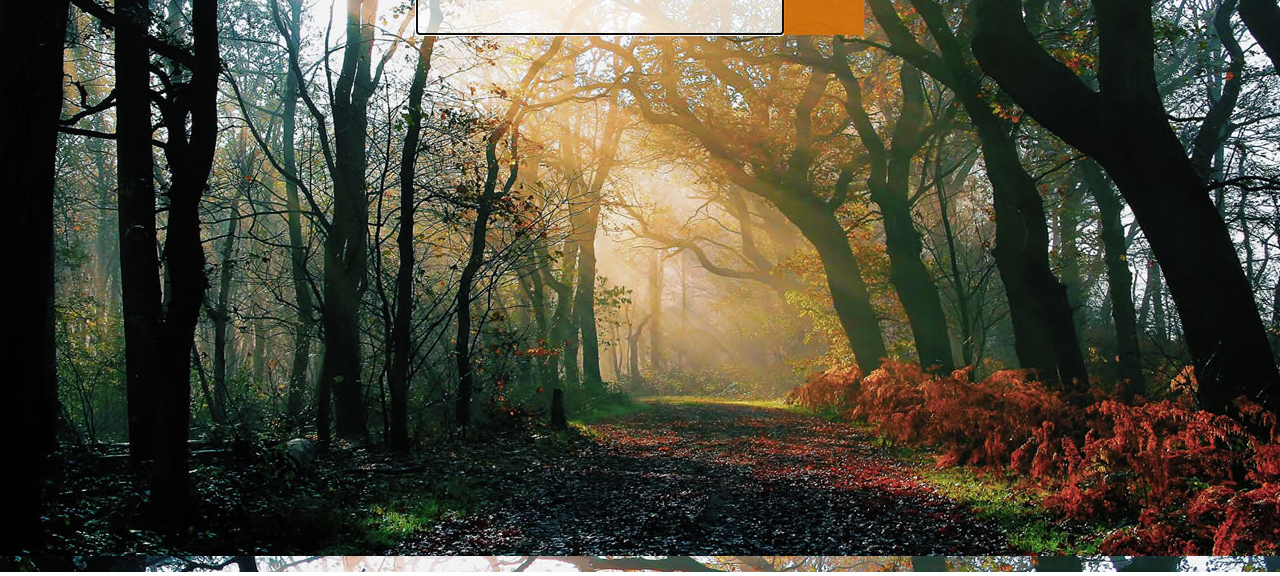
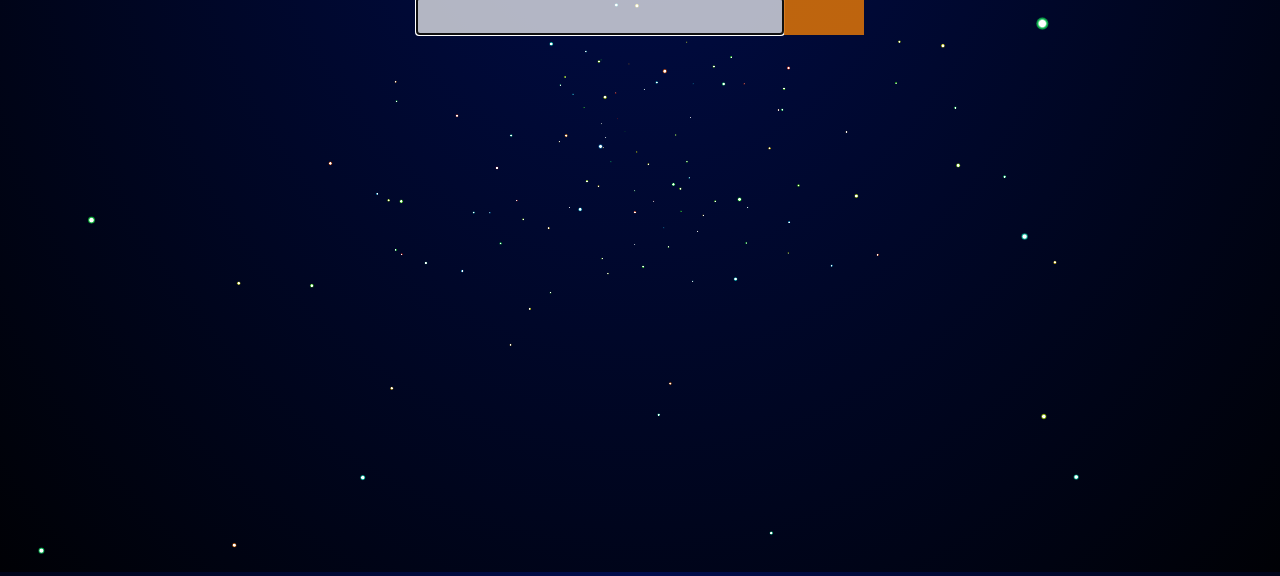
Before and after one commit to baicang007/baicang007.github.io, a plain HTML site: page index.html in a window 1280 px wide. Shown: the part 228-804 px from the top of the page. Drawn offline with Linux system fonts and the light colour scheme.

Commit message:
Add files via upload

```diff
--- a/index.html
+++ b/index.html
@@ -1,4 +1,5 @@
 <!DOCTYPE html>
+
 <html lang="en">
 
 <head>
@@ -6,7 +7,7 @@
     <meta name="viewport" content="width=device-width, initial-scale=1.0">
     <meta http-equiv="X-UA-Compatible" content="ie=edge">
     <link rel="stylesheet" href="style.css">
-    <title>我的主页</title>
+    <title>我的主页——>赞军</title>
     <script>
         function baidu() {
             var ssnr = document.getElementById("q").value
@@ -17,26 +18,42 @@
                 window.open(ssnr);
             }
         }
+        // 按回车执行搜索函数
         document.onkeydown = function(event) {
-            var e = event || window.event || arguments.callee.caller.arguments[0];
-            if (e && e.keyCode == 13) {
-                baidu()
+                var e = event || window.event || arguments.callee.caller.arguments[0];
+                if (e && e.keyCode == 13) {
+                    baidu()
+                }
             }
-        }
-        setInterval("cg.innerHTML=new Date().toLocaleString()", 1000);
+            // 每隔一秒刷新时间
+        setInterval("cg.innerHTML=new Date().toLocaleString()", 2000);
     </script>
 </head>
 
 <body>
-    <div id="zwz"></div>
+
+    <div class="zwz" style="height: 130px;"></div>
+    <!-- 上面占位的盒子 -->
     <div class="div-sjk">
-        <div id="cg"></div>
+        <div id="cg">昨天这时候是几点？</div>
     </div>
-    <div id="jg" style="height: 50px;"></div>
+
+    <!-- 上面是显示时间的盒子 -->
+    <div class="zwz" style="height: 50px;"></div>
+    <!-- 上面又一个占位盒子 -->
     <div class="div-ssk">
         <input type="text" id="q" autofocus="autofocus">
         <a id="a-ssj" href="javascript:baidu()"></a>
     </div>
+    <!-- 上面是搜索的盒子 -->
+
+    <div style=" width: 100%; height: 100%; position: absolute; z-index: -1; top: 0PX; ">
+        <canvas id="canv"></canvas>
+    </div>
+    <!-- 上面是显示星空的盒子 -->
+    <script src="xkbj.js"></script>
+    <!-- 上面引入实现星空背景的外部函数 -->
+
 </body>
 
 </html>
--- a/style.css
+++ b/style.css
@@ -13,16 +13,17 @@
 
 html {
     height: 100%;
+    background-image: -webkit-radial-gradient(ellipse farthest-corner at center top, #000d4d 0%, #000105 100%);
+    background-image: radial-gradient(ellipse farthest-corner at center top, #000d4d 0%, #000105 100%);
+    cursor: move;
 }
 
 body {
     height: 100%;
-    background-image: url("images/221923120818963975.jpg");
-}
-
-#zwz {
     width: 100%;
-    height: 130px;
+    margin: 0;
+    overflow: hidden;
+    /* background-image: url("images/221923120818963975.jpg"); */
 }
 
 .div-sjk {
@@ -38,12 +39,12 @@ body {
 #cg {
     width: 300px;
     height: 45px;
+    border-radius: 3%;
     font-size: 30px;
     text-align: center;
     color: rgb(233, 233, 233);
-    background-color: rgba(2, 2, 2, 0.8);
-    box-shadow: rgb(231, 211, 183) 0 0 35px;
-    /* background-color: cadetblue; */
+    background-color: rgba(8, 8, 8, 0.8);
+    box-shadow: rgb(13, 113, 123) 0 0 35px;
 }
 
 .div-ssk {
--- /dev/null
+++ b/xkbj.js
@@ -0,0 +1,327 @@
+// <canvas id="canv" width="100%" height="100%"></canvas>;这行放在body里。
+var num = 200;
+var w = window.innerWidth;
+var h = window.innerHeight;
+var max = 100;
+var _x = 0;
+var _y = 0;
+var _z = 150;
+var dtr = function(d) {
+    return d * Math.PI / 180;
+};
+
+var rnd = function() {
+    return Math.sin(Math.floor(Math.random() * 360) * Math.PI / 180);
+};
+var dist = function(p1, p2, p3) {
+    return Math.sqrt(Math.pow(p2.x - p1.x, 2) + Math.pow(p2.y - p1.y, 2) + Math.pow(p2.z - p1.z, 2));
+};
+
+var cam = {
+    obj: {
+        x: _x,
+        y: _y,
+        z: _z
+    },
+    dest: {
+        x: 0,
+        y: 0,
+        z: 1
+    },
+    dist: {
+        x: 0,
+        y: 0,
+        z: 200
+    },
+    ang: {
+        cplane: 0,
+        splane: 0,
+        ctheta: 0,
+        stheta: 0
+    },
+    zoom: 1,
+    disp: {
+        x: w / 2,
+        y: h / 2,
+        z: 0
+    },
+    upd: function() {
+        cam.dist.x = cam.dest.x - cam.obj.x;
+        cam.dist.y = cam.dest.y - cam.obj.y;
+        cam.dist.z = cam.dest.z - cam.obj.z;
+        cam.ang.cplane = -cam.dist.z / Math.sqrt(cam.dist.x * cam.dist.x + cam.dist.z * cam.dist.z);
+        cam.ang.splane = cam.dist.x / Math.sqrt(cam.dist.x * cam.dist.x + cam.dist.z * cam.dist.z);
+        cam.ang.ctheta = Math.sqrt(cam.dist.x * cam.dist.x + cam.dist.z * cam.dist.z) / Math.sqrt(cam.dist.x * cam.dist.x + cam.dist.y * cam.dist.y + cam.dist.z * cam.dist.z);
+        cam.ang.stheta = -cam.dist.y / Math.sqrt(cam.dist.x * cam.dist.x + cam.dist.y * cam.dist.y + cam.dist.z * cam.dist.z);
+    }
+};
+
+var trans = {
+    parts: {
+        sz: function(p, sz) {
+            return {
+                x: p.x * sz.x,
+                y: p.y * sz.y,
+                z: p.z * sz.z
+            };
+        },
+        rot: {
+            x: function(p, rot) {
+                return {
+                    x: p.x,
+                    y: p.y * Math.cos(dtr(rot.x)) - p.z * Math.sin(dtr(rot.x)),
+                    z: p.y * Math.sin(dtr(rot.x)) + p.z * Math.cos(dtr(rot.x))
+                };
+            },
+            y: function(p, rot) {
+                return {
+                    x: p.x * Math.cos(dtr(rot.y)) + p.z * Math.sin(dtr(rot.y)),
+                    y: p.y,
+                    z: -p.x * Math.sin(dtr(rot.y)) + p.z * Math.cos(dtr(rot.y))
+                };
+            },
+            z: function(p, rot) {
+                return {
+                    x: p.x * Math.cos(dtr(rot.z)) - p.y * Math.sin(dtr(rot.z)),
+                    y: p.x * Math.sin(dtr(rot.z)) + p.y * Math.cos(dtr(rot.z)),
+                    z: p.z
+                };
+            }
+        },
+        pos: function(p, pos) {
+            return {
+                x: p.x + pos.x,
+                y: p.y + pos.y,
+                z: p.z + pos.z
+            };
+        }
+    },
+    pov: {
+        plane: function(p) {
+            return {
+                x: p.x * cam.ang.cplane + p.z * cam.ang.splane,
+                y: p.y,
+                z: p.x * -cam.ang.splane + p.z * cam.ang.cplane
+            };
+        },
+        theta: function(p) {
+            return {
+                x: p.x,
+                y: p.y * cam.ang.ctheta - p.z * cam.ang.stheta,
+                z: p.y * cam.ang.stheta + p.z * cam.ang.ctheta
+            };
+        },
+        set: function(p) {
+            return {
+                x: p.x - cam.obj.x,
+                y: p.y - cam.obj.y,
+                z: p.z - cam.obj.z
+            };
+        }
+    },
+    persp: function(p) {
+        return {
+            x: p.x * cam.dist.z / p.z * cam.zoom,
+            y: p.y * cam.dist.z / p.z * cam.zoom,
+            z: p.z * cam.zoom,
+            p: cam.dist.z / p.z
+        };
+    },
+    disp: function(p, disp) {
+        return {
+            x: p.x + disp.x,
+            y: -p.y + disp.y,
+            z: p.z + disp.z,
+            p: p.p
+        };
+    },
+    steps: function(_obj_, sz, rot, pos, disp) {
+        var _args = trans.parts.sz(_obj_, sz);
+        _args = trans.parts.rot.x(_args, rot);
+        _args = trans.parts.rot.y(_args, rot);
+        _args = trans.parts.rot.z(_args, rot);
+        _args = trans.parts.pos(_args, pos);
+        _args = trans.pov.plane(_args);
+        _args = trans.pov.theta(_args);
+        _args = trans.pov.set(_args);
+        _args = trans.persp(_args);
+        _args = trans.disp(_args, disp);
+        return _args;
+    }
+};
+
+(function() {
+    "use strict";
+    var threeD = function(param) {
+        this.transIn = {};
+        this.transOut = {};
+        this.transIn.vtx = (param.vtx);
+        this.transIn.sz = (param.sz);
+        this.transIn.rot = (param.rot);
+        this.transIn.pos = (param.pos);
+    };
+
+    threeD.prototype.vupd = function() {
+        this.transOut = trans.steps(
+
+            this.transIn.vtx,
+            this.transIn.sz,
+            this.transIn.rot,
+            this.transIn.pos,
+            cam.disp
+        );
+    };
+
+    var Build = function() {
+        this.vel = 0.04;
+        this.lim = 360;
+        this.diff = 200;
+        this.initPos = 100;
+        this.toX = _x;
+        this.toY = _y;
+        this.go();
+    };
+
+    Build.prototype.go = function() {
+        this.canvas = document.getElementById("canv");
+        this.canvas.width = window.innerWidth;
+        this.canvas.height = window.innerHeight;
+        this.$ = canv.getContext("2d");
+        this.$.globalCompositeOperation = 'source-over';
+        this.varr = [];
+        this.dist = [];
+        this.calc = [];
+
+        for (var i = 0, len = num; i < len; i++) {
+            this.add();
+        }
+
+        this.rotObj = {
+            x: 0,
+            y: 0,
+            z: 0
+        };
+        this.objSz = {
+            x: w / 5,
+            y: h / 5,
+            z: w / 5
+        };
+    };
+
+    Build.prototype.add = function() {
+        this.varr.push(new threeD({
+            vtx: {
+                x: rnd(),
+                y: rnd(),
+                z: rnd()
+            },
+            sz: {
+                x: 0,
+                y: 0,
+                z: 0
+            },
+            rot: {
+                x: 20,
+                y: -20,
+                z: 0
+            },
+            pos: {
+                x: this.diff * Math.sin(360 * Math.random() * Math.PI / 180),
+                y: this.diff * Math.sin(360 * Math.random() * Math.PI / 180),
+                z: this.diff * Math.sin(360 * Math.random() * Math.PI / 180)
+            }
+        }));
+        this.calc.push({
+            x: 360 * Math.random(),
+            y: 360 * Math.random(),
+            z: 360 * Math.random()
+        });
+    };
+
+    Build.prototype.upd = function() {
+        cam.obj.x += (this.toX - cam.obj.x) * 0.05;
+        cam.obj.y += (this.toY - cam.obj.y) * 0.05;
+    };
+
+    Build.prototype.draw = function() {
+        this.$.clearRect(0, 0, this.canvas.width, this.canvas.height);
+        cam.upd();
+        this.rotObj.x += 0.1;
+        this.rotObj.y += 0.1;
+        this.rotObj.z += 0.1;
+
+        for (var i = 0; i < this.varr.length; i++) {
+            for (var val in this.calc[i]) {
+                if (this.calc[i].hasOwnProperty(val)) {
+                    this.calc[i][val] += this.vel;
+                    if (this.calc[i][val] > this.lim) this.calc[i][val] = 0;
+                }
+            }
+
+            this.varr[i].transIn.pos = {
+                x: this.diff * Math.cos(this.calc[i].x * Math.PI / 180),
+                y: this.diff * Math.sin(this.calc[i].y * Math.PI / 180),
+                z: this.diff * Math.sin(this.calc[i].z * Math.PI / 180)
+            };
+            this.varr[i].transIn.rot = this.rotObj;
+            this.varr[i].transIn.sz = this.objSz;
+            this.varr[i].vupd();
+            if (this.varr[i].transOut.p < 0) continue;
+            var g = this.$.createRadialGradient(this.varr[i].transOut.x, this.varr[i].transOut.y, this.varr[i].transOut.p, this.varr[i].transOut.x, this.varr[i].transOut.y, this.varr[i].transOut.p * 2);
+            this.$.globalCompositeOperation = 'lighter';
+            g.addColorStop(0, 'hsla(255, 255%, 255%, 1)');
+            g.addColorStop(.5, 'hsla(' + (i + 2) + ',85%, 40%,1)');
+            g.addColorStop(1, 'hsla(' + (i) + ',85%, 40%,.5)');
+            this.$.fillStyle = g;
+            this.$.beginPath();
+            this.$.arc(this.varr[i].transOut.x, this.varr[i].transOut.y, this.varr[i].transOut.p * 2, 0, Math.PI * 2, false);
+            this.$.fill();
+            this.$.closePath();
+        }
+    };
+    Build.prototype.anim = function() {
+        window.requestAnimationFrame = (function() {
+            return window.requestAnimationFrame ||
+                function(callback, element) {
+                    window.setTimeout(callback, 1000 / 60);
+                };
+        })();
+        var anim = function() {
+            this.upd();
+            this.draw();
+            window.requestAnimationFrame(anim);
+        }.bind(this);
+        window.requestAnimationFrame(anim);
+    };
+
+    Build.prototype.run = function() {
+        this.anim();
+
+        window.addEventListener('mousemove', function(e) {
+            this.toX = (e.clientX - this.canvas.width / 2) * -0.8;
+            this.toY = (e.clientY - this.canvas.height / 2) * 0.8;
+        }.bind(this));
+        window.addEventListener('touchmove', function(e) {
+            e.preventDefault();
+            this.toX = (e.touches[0].clientX - this.canvas.width / 2) * -0.8;
+            this.toY = (e.touches[0].clientY - this.canvas.height / 2) * 0.8;
+        }.bind(this));
+        window.addEventListener('mousedown', function(e) {
+            for (var i = 0; i < 100; i++) {
+                this.add();
+            }
+        }.bind(this));
+        window.addEventListener('touchstart', function(e) {
+            e.preventDefault();
+            for (var i = 0; i < 100; i++) {
+                this.add();
+            }
+        }.bind(this));
+    };
+    var app = new Build();
+    app.run();
+})();
+window.addEventListener('resize', function() {
+    canvas.width = w = window.innerWidth;
+    canvas.height = h = window.innerHeight;
+}, false);
```
